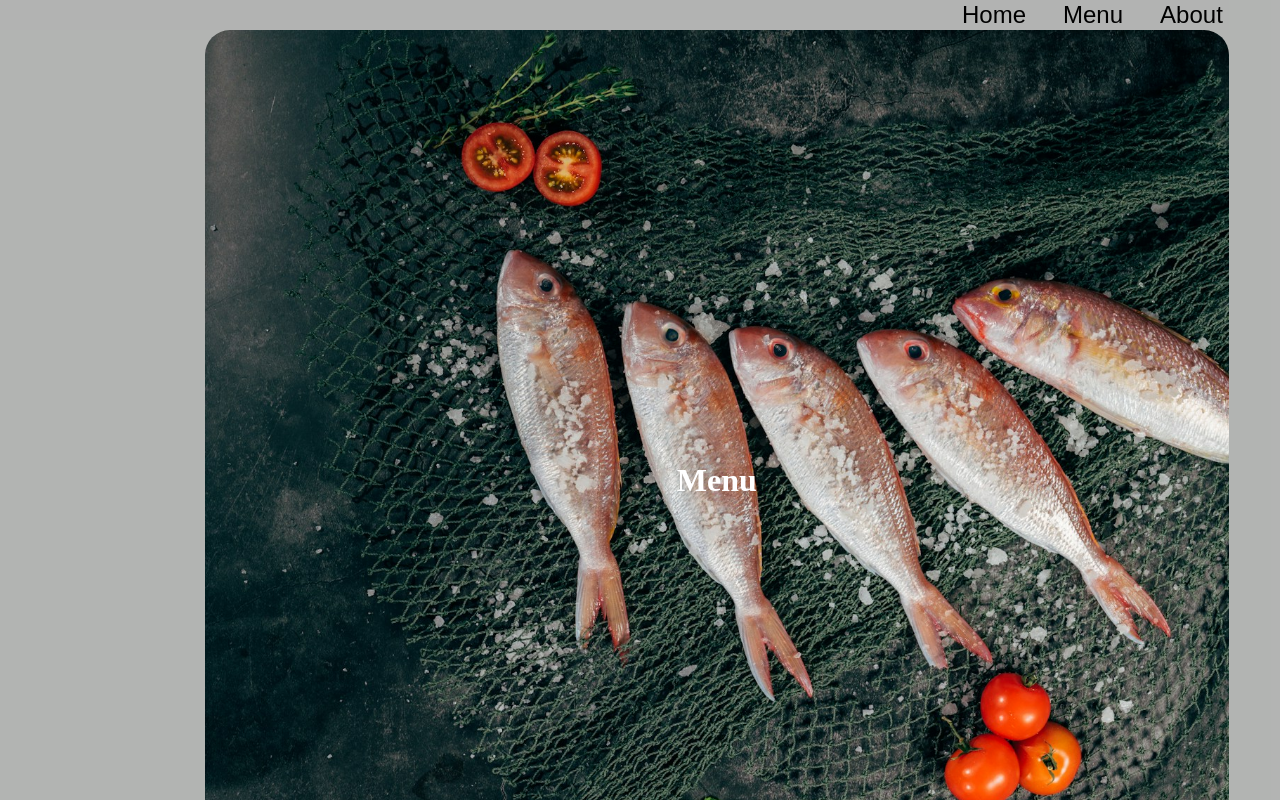
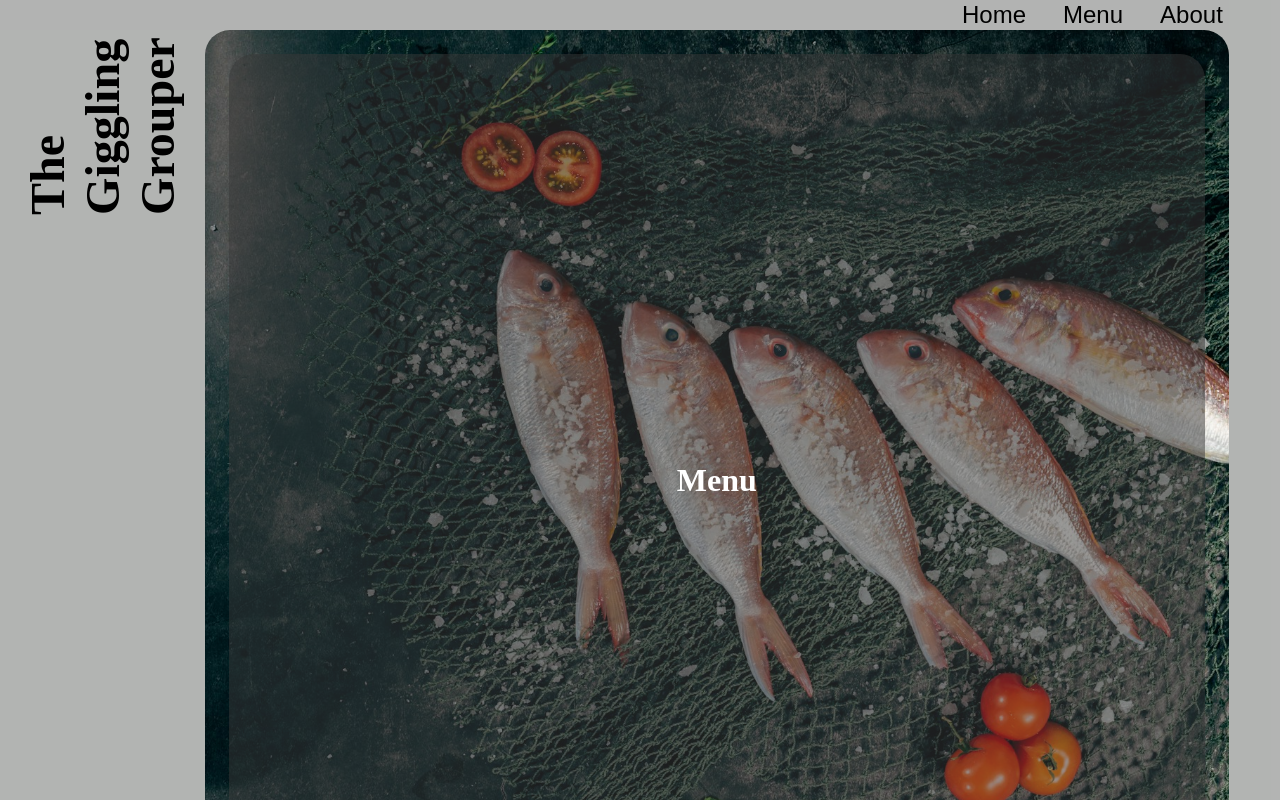
Before and after one commit to tunanocrust17/Restaurant, a website built with webpack: page dist/index.html in a window 1280 px wide. Both pictures are taken after a click on the button "Menu". Shown: the top 800 px of the page. Built offline with nearby package versions, Linux system fonts and the light colour scheme.

Commit message:
added the contentContainer to the menu and about apges, added additional styling to have the contentContainer take up the same space for each tab, added a new div to hold the title of the page in the sidebar and transformed it to be rotated -90deg

```diff
--- a/src/about.js
+++ b/src/about.js
@@ -1,4 +1,8 @@
 export default function aboutPage() {
+
+    const contentContaner = document.createElement('div');
+    contentContaner.classList.add('content-container')
+
     const el = document.createElement('div');
     el.classList.add('about-page');
 
@@ -6,5 +10,7 @@ export default function aboutPage() {
     title.innerHTML = "Contact The Giggling Grouper"
     el.appendChild(title);
 
-    return el;
+    contentContaner.appendChild(el);
+
+    return contentContaner;
 }
--- a/src/menu.js
+++ b/src/menu.js
@@ -1,4 +1,8 @@
 export default function menuPage() {
+
+    const contentContaner = document.createElement('div');
+    contentContaner.classList.add('content-container')
+
     const el = document.createElement('div');
     el.classList.add('menu-page');
 
@@ -6,6 +10,7 @@ export default function menuPage() {
     title.innerHTML = "Menu"
     el.appendChild(title);
 
-    return el;
-    // alert("you've been clicked")
+    contentContaner.appendChild(el);
+
+    return contentContaner;
 };
--- a/src/style.css
+++ b/src/style.css
@@ -39,6 +39,21 @@ button {
 .sidebar {
     grid-column: 1/2;
     grid-row: 2/3;
+
+    display: flex;
+    flex-direction: column;
+    justify-content: flex-start;
+    /* white-space: nowrap; */
+}
+
+.sidebar-h1 {
+    font-size: 3rem;
+    transform: rotate(-90deg);
+    margin: 0;
+    display: flex;
+    flex-wrap: nowrap;
+    /* height: 100%; */
+
 }
 
 #content {
@@ -46,7 +61,6 @@ button {
     grid-row: 2/3;
     background-color: #ADBC9F;
     border-radius: 25px;
-    /* place-content: center; */
 
     display: flex;
     justify-content: center;
@@ -69,20 +83,22 @@ footer {
     display: flex;
     justify-content: center;
     align-items: center;
+
     border-radius: 25px;
-    /* background-color: #9c9c9cef; */
     background: rgba(56, 56, 56, 0.5);
-    /* opacity: 0.6; */
-    margin: 3.5rem;
+
+    margin: 1.5rem;
+    width: 100%;
 }
 
 .welcome-page, .menu-page, .about-page {
-    color: white;
-    font-weight: bold;
     display: flex;
     justify-content: center;
     flex-direction: column;
     align-items: center;
 
+    color: white;
+    font-weight: bold;
+
     margin: 50px;
 }
```
Also changed, not shown: dist/index.bundle.js, dist/index.html.
